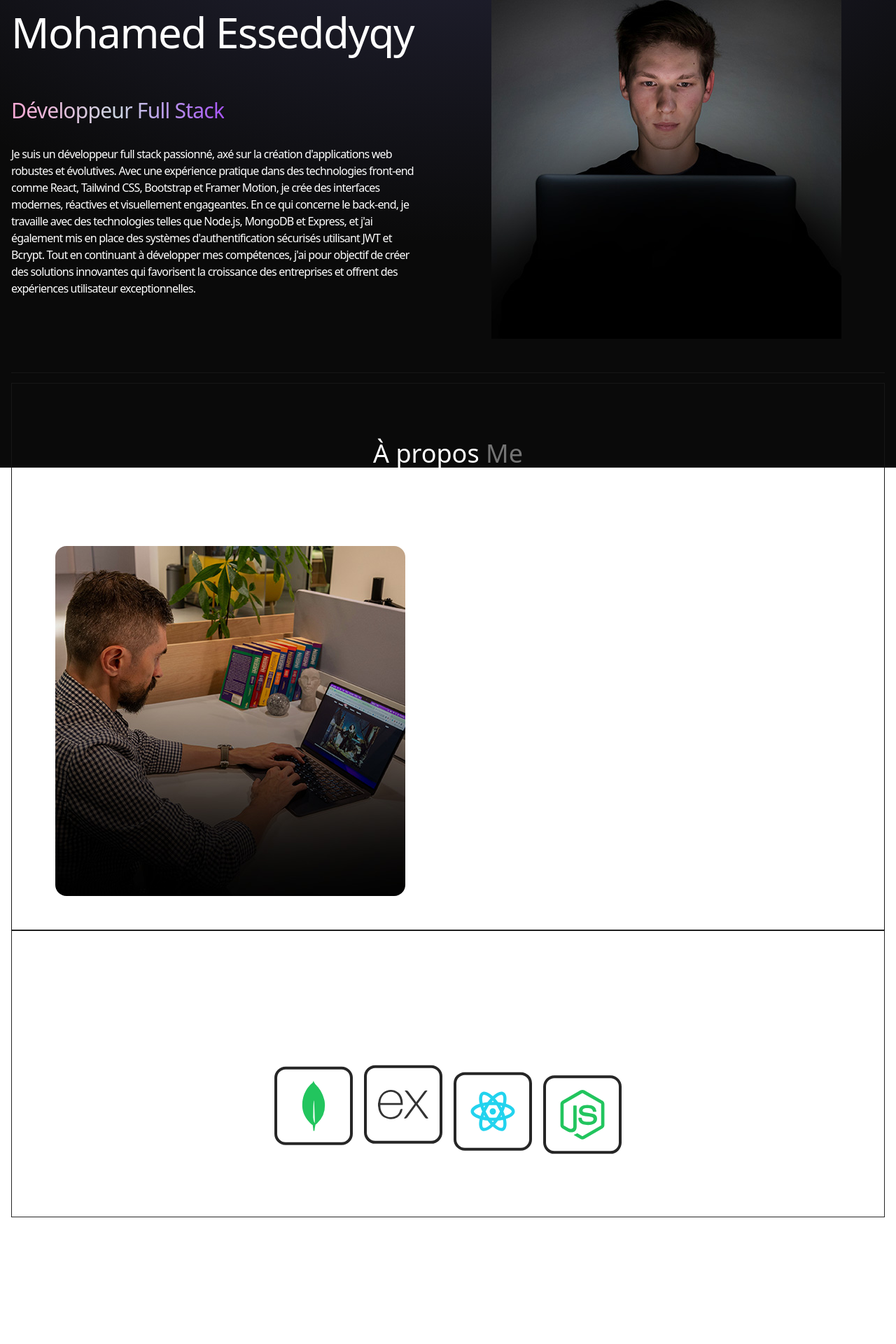
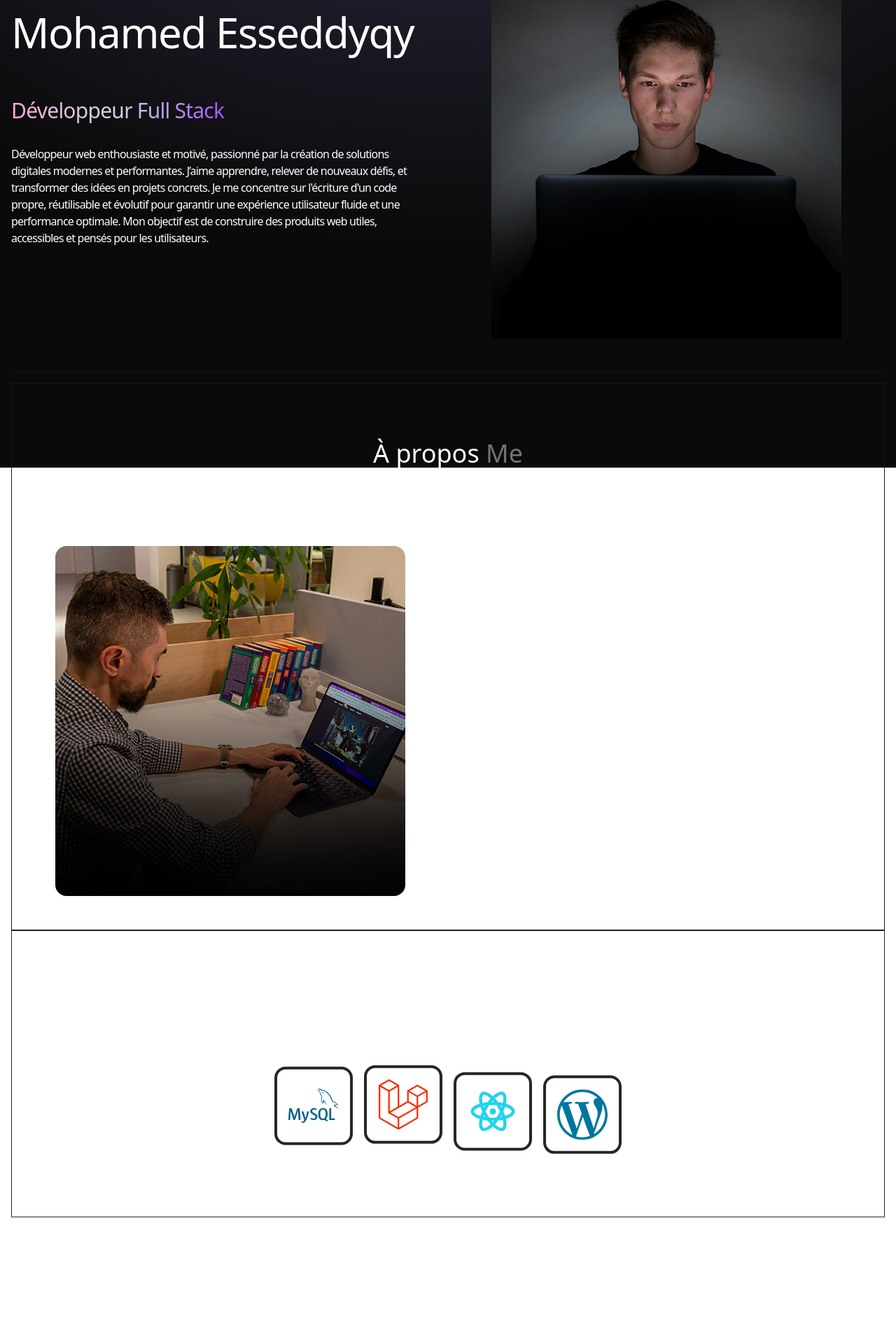
Before and after one commit to Messeddy1/PortFolio, a React (Vite) app: page / in a window 1280 px wide. Shown: the part 132-2052 px from the top of the page at 70% size. Built offline with nearby package versions, Linux system fonts and the light colour scheme.

Commit message:
add some skils and edit some things

```diff
--- a/index.html
+++ b/index.html
@@ -2,9 +2,9 @@
 <html lang="en">
   <head>
     <meta charset="UTF-8" />
-    <link rel="icon" type="image/svg+xml" href="/vite.svg" />
+    <link rel="icon"  href="/public/ChatGPT Image Apr 18, 2025, 11_39_50 PM.png" />
     <meta name="viewport" content="width=device-width, initial-scale=1.0" />
-    <title>Portfolio</title>
+    <title>Mohamed ESSEDDYQY</title>
   </head>
   <body>
     <div id="root"></div>
--- a/src/Components/About.jsx
+++ b/src/Components/About.jsx
@@ -27,7 +27,7 @@ const About = () => {
           transition={{duration:0.5}}
           className="w-full lg:w-1/2">
           <div className="flex justify-center lg:justify-start">
-          <p className="my-2 max-w-xl py-6" >{ABOUT_TEXT}</p>
+          <p className="my-2 font-medium max-w-xl py-6" >{ABOUT_TEXT}</p>
           </div>
           </motion.div>
       </div>
--- a/src/Components/Hero.jsx
+++ b/src/Components/Hero.jsx
@@ -36,7 +36,7 @@ const Hero = () => {
             variants={container(1)}
             initial="hiddin"
             animate="visible"
-            className="my-2 font-light py-6 max-w-xl tracking-tighter">
+            className="my-2 font-medium py-6 max-w-xl tracking-tighter">
               {HERO_CONTENT}
             </motion.p>
           </div>
--- a/src/Components/Technologies.jsx
+++ b/src/Components/Technologies.jsx
@@ -1,6 +1,5 @@
 import { RiReactjsLine } from "react-icons/ri";
-import { SiMongodb,SiExpress } from "react-icons/si";
-import { FaNodeJs } from "react-icons/fa";
+import { SiMysql ,SiLaravel ,SiWordpress  } from "react-icons/si";
 import {motion} from "framer-motion"
 
 const iconmotion =(duration)=> ({
@@ -35,14 +34,14 @@ const Technologies = () => {
       initial="initial"
       animate="animate"
       className="rounded-2xl border-4 border-neutral-800 p-4">
-      <SiMongodb className="text-7xl text-green-500" />
+      <SiMysql  className="text-7xl text-[#00618A]" />
       </motion.div>
       <motion.div
       variants={iconmotion(2)}
       initial="initial"
       animate="animate"
       className="rounded-2xl border-4 border-neutral-800 p-4">
-        <SiExpress className="text-7xl text-[#333333]" />
+        <SiLaravel className="text-7xl text-[#F53003]" />
       </motion.div>
       <motion.div
       variants={iconmotion(1.4)}
@@ -56,7 +55,7 @@ const Technologies = () => {
       initial="initial"
       animate="animate"
       className="rounded-2xl border-4 border-neutral-800 p-4">
-      <FaNodeJs className="text-7xl text-green-500"/>
+      <SiWordpress className="text-7xl text-[#00769D]"/>
       </motion.div>
       </motion.div>
     </div>
--- a/src/constants/index.js
+++ b/src/constants/index.js
@@ -1,39 +1,38 @@
 import project1 from "../assets/projects/project1.png";
-import project2 from "../assets/projects/project2.png";
 import project3 from "../assets/projects/project3.png";
-export const HERO_CONTENT = `Je suis un développeur full stack passionné, axé sur la création d'applications web robustes et évolutives. Avec une expérience pratique dans des technologies front-end comme React, Tailwind CSS, Bootstrap et Framer Motion, je crée des interfaces modernes, réactives et visuellement engageantes. En ce qui concerne le back-end, je travaille avec des technologies telles que Node.js, MongoDB et Express, et j'ai également mis en place des systèmes d'authentification sécurisés utilisant JWT et Bcrypt. Tout en continuant à développer mes compétences, j'ai pour objectif de créer des solutions innovantes qui favorisent la croissance des entreprises et offrent des expériences utilisateur exceptionnelles.`;
+export const HERO_CONTENT = `Développeur web enthousiaste et motivé, passionné par la création de solutions digitales modernes et performantes.
+J’aime apprendre, relever de nouveaux défis, et transformer des idées en projets concrets.
+
+Je me concentre sur l'écriture d'un code propre, réutilisable et évolutif pour garantir une expérience utilisateur fluide et une performance optimale.
+Mon objectif est de construire des produits web utiles, accessibles et pensés pour les utilisateurs.
+
+`;
 export const ABOUT_TEXT = `
-Je suis un développeur full stack dévoué et polyvalent, passionné par la création d'applications web efficaces et conviviales. Bien que j’aie 3 mois d'expérience professionnelle, j'ai rapidement acquis de solides bases en technologies telles que React, Node.js, MongoDB et Bootstrap. Mon parcours dans le développement web a commencé par une grande curiosité pour le fonctionnement des choses, évoluant vers une carrière où je m'efforce continuellement d'apprendre et de m'adapter à de nouveaux défis. Je m'épanouis dans des environnements collaboratifs et j'apprécie résoudre des problèmes complexes pour fournir des solutions de haute qualité. En dehors du codage, j'aime rester actif, explorer de nouvelles technologies et contribuer à des projets open-source.
+Je suis un développeur full stack dévoué et polyvalent, passionné par la création d'applications web efficaces et conviviales.
+J'ai acquis de solides compétences en développement web, notamment en React.js, Tailwind CSS, Bootstrap, WordPress, Laravel, PHP et MySQL.
+
+Mon parcours dans le développement web a commencé par une grande curiosité pour le fonctionnement des choses, évoluant vers une carrière où je m'efforce continuellement d'apprendre et de m'adapter à de nouveaux défis.
+Je m'épanouis dans des environnements collaboratifs et j'apprécie résoudre des problèmes complexes pour fournir des solutions de haute qualité.
+
+En dehors du codage, j'aime rester actif, explorer de nouvelles technologies et contribuer à des projets open-source.
+
+
 `;
 
 export const EDUCATIONS = [
+  {
+    year: "2023 - 2025",
+    role: "diplôme en développement informatique",
+    School: "ESET",
+  },
   {
     year: "2021 - 2022",
     role: "baccalauréat",
     School: "Abo Abas Esebti ",
   },
-  {
-    year: "2023 - 2024",
-    role: "diplôme en développement informatique",
-    School: "ESET",
-  },
+
 ];
-// export const EXPERIENCES = [
-//   {
-//     year: "2021 - 2022",
-//     role: "baccalauréat",
-//     company: "Abo Abas Esebti ",
-//     description: `Led a team in developing and maintaining web applications using JavaScript, React.js, and Node.js. Implemented RESTful APIs and integrated with MongoDB databases. Collaborated with stakeholders to define project requirements and timelines.`,
-//     technologies: ["HTML", "CSS", "React.js", "Express", "MongoDB"]
-//   },
-//   {
-//     year: "2023 - 2024",
-//     role: "diplôme en développement informatique",
-//     company: "ESET",
-//     description: `Designed and developed user interfaces for web applications using Next.js and React. Worked closely with backend developers to integrate frontend components with Node.js APIs. Implemented responsive designs and optimized frontend performance.`,
-//     technologies: ["HTML", "CSS", "React.js", "Express", "MongoDB"]
-//   },
-// ];
+
 
 export const PROJECTS = [
   {
@@ -43,14 +42,6 @@ export const PROJECTS = [
     description:
       "Cette application météo fournit des mises à jour météorologiques en temps réel pour n'importe quelle ville. Elle utilise l'API Fetch pour récupérer les données météorologiques d'une API externe, tandis que Redux gère la gestion d'état dans l'application. Les utilisateurs peuvent consulter des détails météorologiques clés tels que la température, l'humidité et la vitesse du vent. L'application intègre également la gestion des erreurs pour les noms de ville invalides ou les requêtes échouées, et son design réactif garantit un fonctionnement fluide sur les ordinateurs de bureau et les appareils mobiles.",
     technologies: ["HTML", "Redux", "CSS", "React", "Fetch"],
-  },
-  {
-    title: "Authentication",
-    image: project2,
-    url: "https://authontication-nodejsapi.onrender.com/",
-    description:
-      "Cette API fournit des fonctionnalités d'authentification sécurisée et de gestion des utilisateurs. Elle utilise JWT (JSON Web Token) pour des sessions utilisateur sécurisées et Bcrypt pour le hachage des mots de passe afin d'assurer la protection des données. MongoDB sert de base de données, tandis qu'Express est utilisé pour construire la logique côté serveur. L'API prend en charge l'inscription des utilisateurs, la connexion et l'authentification, garantissant l'intégrité et la sécurité des données tout au long du processus.",
-    technologies: ["Nodejs", "MongoDB", "Express", "JWT", "Bcrypt"],
   },
   {
     title: "Portfolio",
```
Also changed, not shown: public/ChatGPT Image Apr 18, 2025, 11_39_50 PM.png (added).
